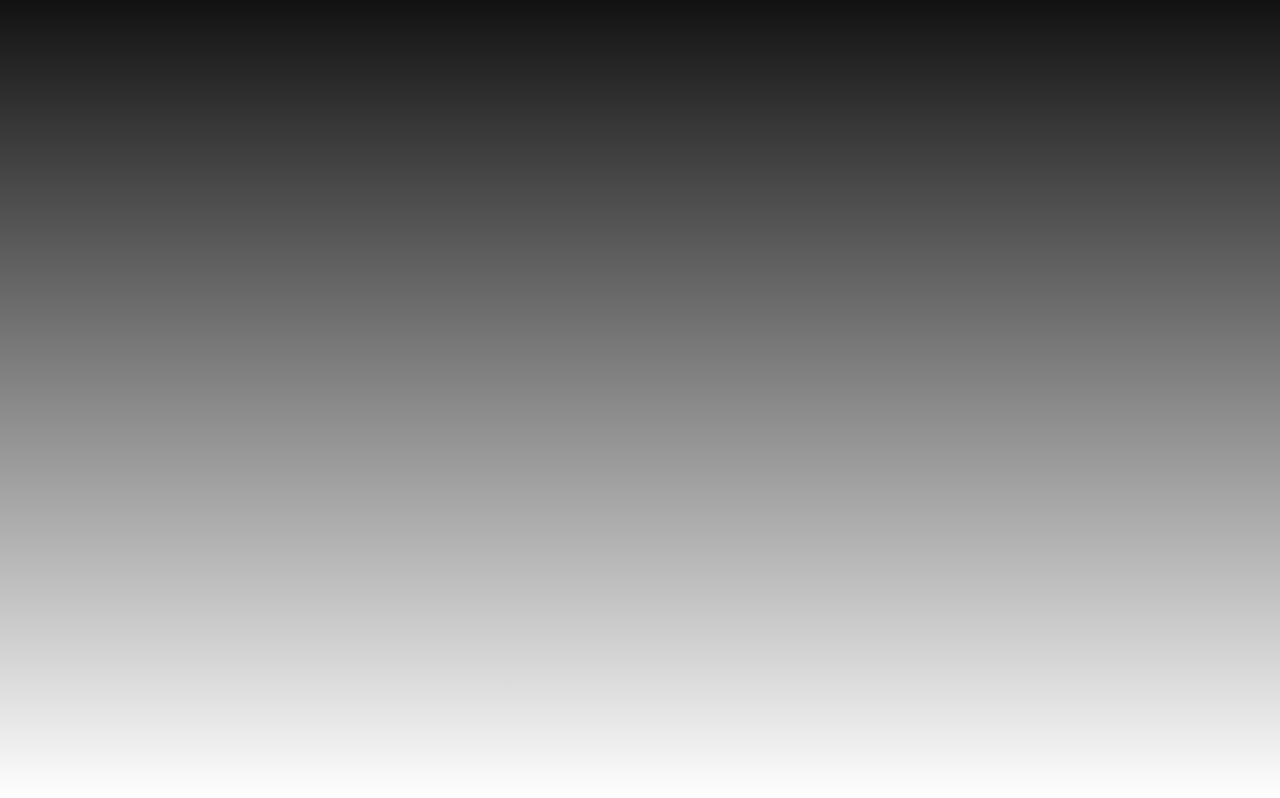
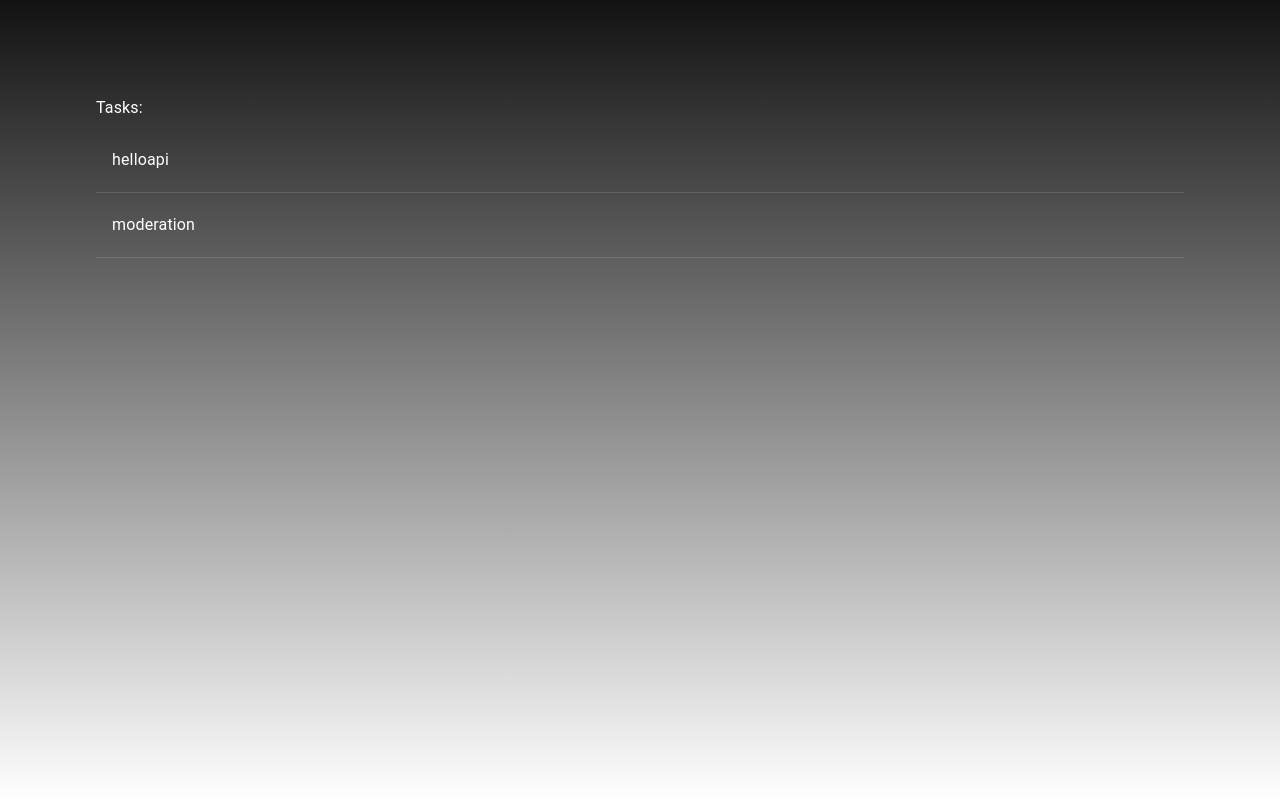
Before and after one commit to waldemarciupa/hello-ai, a Next.js app: page / in a window 1280 px wide. Built offline with nearby package versions, Linux system fonts and the light colour scheme.

Commit message:
solve moderation task

```diff
--- a/src/pages/api/helloapi.ts
+++ b/src/pages/api/helloapi.ts
@@ -13,8 +13,8 @@ export default async function handler(
 
   try {
     const token = await getToken(taskName!);
-    const cookie = await getTask(token);
-    const answer = await sendAnswer({ token, cookie });
+    const { cookie } = await getTask(token);
+    const answer = await sendAnswer({ token, answer: cookie });
     res.status(200).json({ data: answer });
   } catch (error: any) {
     return res.status(500).send({ data: error.message });
--- /dev/null
+++ b/src/pages/api/moderation.ts
@@ -0,0 +1,46 @@
+import { getTask, getToken, sendAnswer } from '@/utils';
+import type { NextApiRequest, NextApiResponse } from 'next';
+
+type Data = {
+  data: string;
+};
+
+export default async function handler(
+  req: NextApiRequest,
+  res: NextApiResponse<Data>
+) {
+  const taskName = req.url?.split('/api/')[1];
+
+  try {
+    const token = await getToken(taskName!);
+    const { input } = await getTask(token);
+    console.log(input);
+
+    console.log('Test openai');
+
+    const response = await fetch(
+      `${process.env.OPENAI_API_URL}/v1/moderations`,
+      {
+        method: 'POST',
+        headers: {
+          'Content-Type': 'application/json',
+          Authorization: `Bearer ${process.env.OPENAI_API_KEY}`,
+        },
+        body: JSON.stringify({ input }),
+      }
+    );
+    const { results } = await response.json();
+    console.log(results);
+
+    const answer = results.map((result: { flagged: boolean }) =>
+      result.flagged ? 1 : 0
+    );
+
+    console.log(answer);
+
+    const answerResponse = await sendAnswer({ token, answer });
+    res.status(200).json({ data: answerResponse });
+  } catch (error: any) {
+    return res.status(500).send({ data: error.message });
+  }
+}
--- a/src/pages/index.tsx
+++ b/src/pages/index.tsx
@@ -1,5 +1,13 @@
 import { Layout } from '@/components/Layout';
+import {
+  List,
+  ListItem,
+  ListItemButton,
+  ListItemText,
+  Typography,
+} from '@mui/material';
 import Head from 'next/head';
+import Link from 'next/link';
 
 export default function Home() {
   return (
@@ -10,6 +18,35 @@ export default function Home() {
         <meta name='viewport' content='width=device-width, initial-scale=1' />
         <link rel='icon' href='/favicon.ico' />
       </Head>
+      <main>
+        <Typography>Tasks:</Typography>
+        <List>
+          <ListItem divider disableGutters>
+            <Link
+              href={{
+                pathname: '/helloapi',
+              }}
+              style={{ width: '100%' }}
+            >
+              <ListItemButton>
+                <ListItemText primary='helloapi' />
+              </ListItemButton>
+            </Link>
+          </ListItem>
+          <ListItem divider disableGutters>
+            <Link
+              href={{
+                pathname: '/moderation',
+              }}
+              style={{ width: '100%' }}
+            >
+              <ListItemButton>
+                <ListItemText primary='moderation' />
+              </ListItemButton>
+            </Link>
+          </ListItem>
+        </List>
+      </main>
     </>
   );
 }
--- a/src/utils.ts
+++ b/src/utils.ts
@@ -1,17 +1,20 @@
 export const getToken = async (taskName: string) => {
+  console.log('Get Token');
   try {
     const response = await fetch(
-      `${process.env.API_AIDEVS}/token/${taskName}`,
+      `${process.env.AIDEVS_API_URL}/token/${taskName}`,
       {
         method: 'POST',
         body: JSON.stringify({
-          apikey: process.env.API_KEY,
+          apikey: process.env.AIDEVS_API_KEY,
         }),
       }
     );
     const result = await response.json();
     if (response.ok) {
       const { token } = result;
+      console.log({ token });
+
       return token;
     } else {
       throw new Error(result.msg);
@@ -22,12 +25,14 @@ export const getToken = async (taskName: string) => {
 };
 
 export const getTask = async (token: string) => {
+  console.log('Get Task');
   try {
-    const response = await fetch(`${process.env.API_AIDEVS}/task/${token}`);
+    const response = await fetch(`${process.env.AIDEVS_API_URL}/task/${token}`);
     const result = await response.json();
+    console.log(result);
+
     if (response.ok) {
-      const { cookie } = result;
-      return cookie;
+      return result;
     } else {
       throw new Error(result.msg);
     }
@@ -38,20 +43,26 @@ export const getTask = async (token: string) => {
 
 export const sendAnswer = async ({
   token,
-  cookie,
+  answer,
 }: {
   token: string;
-  cookie: string;
+  answer: string | number[];
 }) => {
+  console.log('Send Answer');
   try {
-    const response = await fetch(`${process.env.API_AIDEVS}/answer/${token}`, {
-      method: 'POST',
-      body: JSON.stringify({
-        answer: cookie,
-      }),
-    });
+    const response = await fetch(
+      `${process.env.AIDEVS_API_URL}/answer/${token}`,
+      {
+        method: 'POST',
+        body: JSON.stringify({
+          answer: answer,
+        }),
+      }
+    );
     const result = await response.json();
     if (response.ok) {
+      console.log(result);
+
       const { msg } = result;
       return msg;
     } else {
@@ -61,3 +72,10 @@ export const sendAnswer = async ({
     throw new Error(error);
   }
 };
+
+export const getData = async (slug: string | string[] | undefined) => {
+  console.log('getData');
+  const response = await fetch(`http://localhost:3000/api/${slug}`);
+  const result = await response.json();
+  return result;
+};
```
Also changed, not shown: src/pages/[slug].tsx (renamed from src/pages/helloapi.tsx, +6 -12 lines), 1 other file (tests, documents, lock files or other folders).
